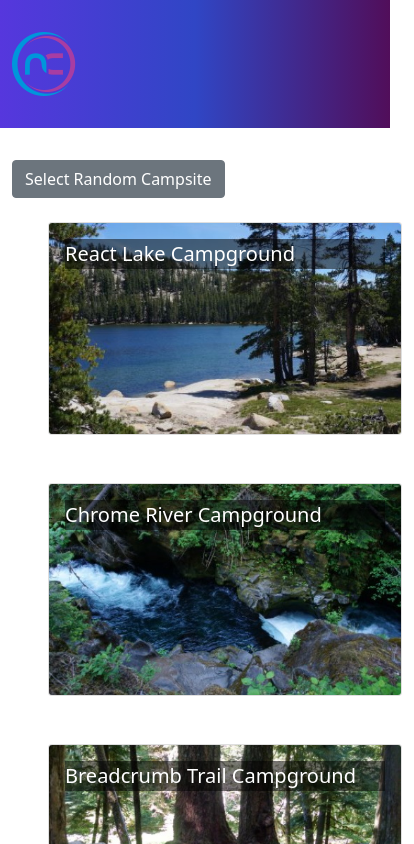
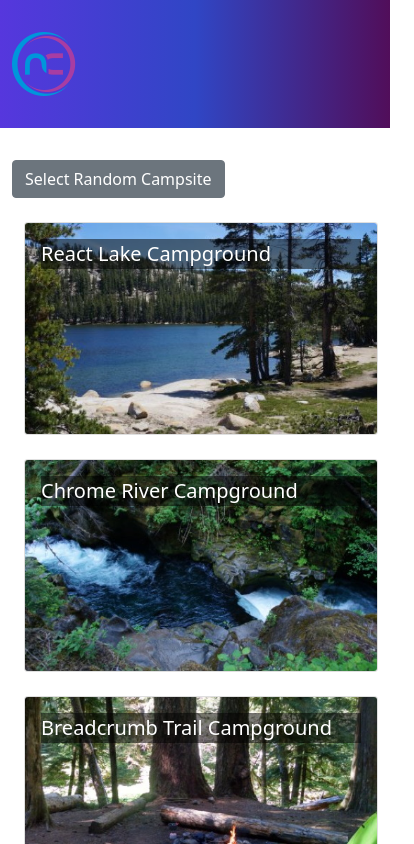
Before and after one commit to PGA-dev/NC_R, a React (Create React App) app: page / in a window 390 px wide. Shown: the top 844 px of the page, 414 px wide, since content can reach past the window. Built offline with nearby package versions, Linux system fonts and the light colour scheme.

Commit message:
updated breakpoints in CDP.js and in CampsitesList.js

```diff
--- a/src/features/campsites/CampsitesList.js
+++ b/src/features/campsites/CampsitesList.js
@@ -9,7 +9,7 @@ const CampsitesList = () => {
         <Row className='ms-auto'>
             {campsites.map((campsite) => {
                 return (
-                    <Col md='5' className='m-4' key={campsite.id}>
+                    <Col sm='12' xxl='5' className='mt-4' key={campsite.id}>
                         <CampsiteCard campsite={campsite} />
                     </Col>
                 );
--- a/src/pages/CampsitesDirectoryPage.js
+++ b/src/pages/CampsitesDirectoryPage.js
@@ -1,26 +1,27 @@
+import { useState } from "react";
 import { Container, Row, Col, Button } from "reactstrap";
 import CampsiteDetail from '../features/campsites/CampsiteDetail';
 import CampsitesList from '../features/campsites/CampsitesList';
 import { selectRandomCampsite } from '../features/campsites/campsitesSlice';
 
 const CampsitesDirectoryPage = () => {
-    let selectedCampsite = selectRandomCampsite();
+    // let selectedCampsite = selectRandomCampsite();
 
-    const toggleCampsite = () => {
-        selectedCampsite = selectRandomCampsite();
-        console.log(selectedCampsite);
-    };
-
+    // const toggleCampsite = () => {
+    //     selectedCampsite = selectRandomCampsite();
+    //     console.log(selectedCampsite);
+    // };
+    const [selectedCampsite, toggleCampsite ] = useState(selectRandomCampsite())
     return (
         <Container>
-            <Button onClick={() => toggleCampsite()}>
+            <Button onClick={() => toggleCampsite(selectRandomCampsite())}>
                 Select Random Campsite
             </Button>
             <Row>
-                <Col sm='5' md='7'>
+                <Col sm='12' md='12' lg='9' xl='9' xxl='9'>
                     <CampsitesList />
                 </Col>
-                <Col sm='7' md='5'>
+                <Col sm='12' md='12' lg='3' xl='3' xxl='3'>
                     <CampsiteDetail campsite={selectedCampsite} />
                 </Col>
             </Row>
```
